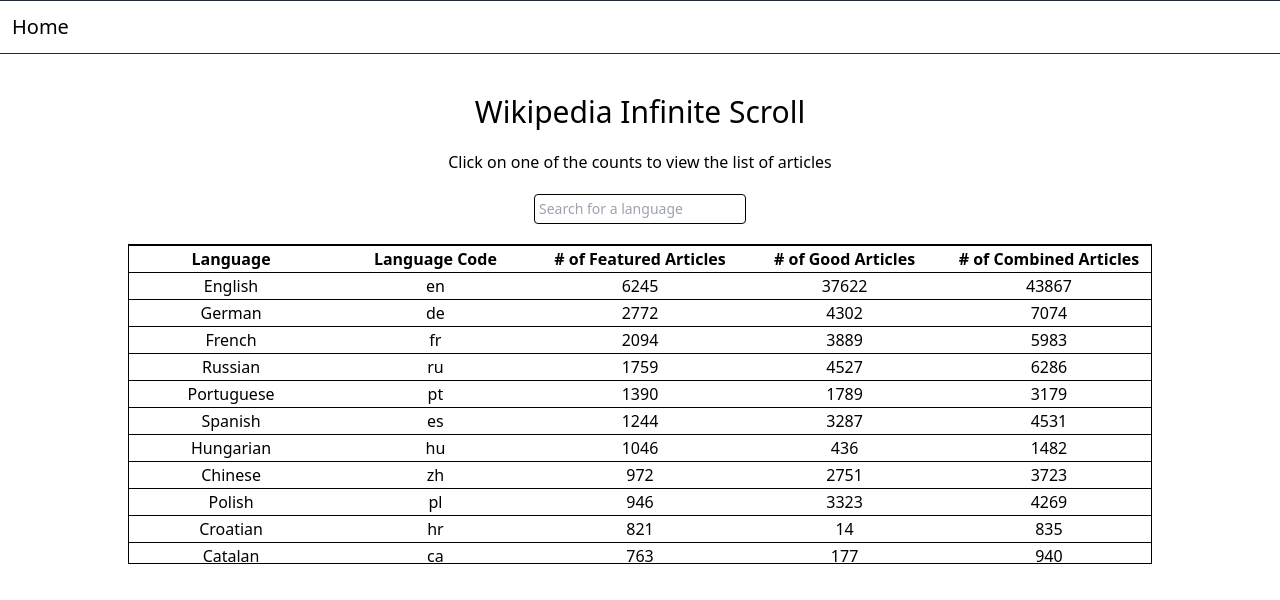
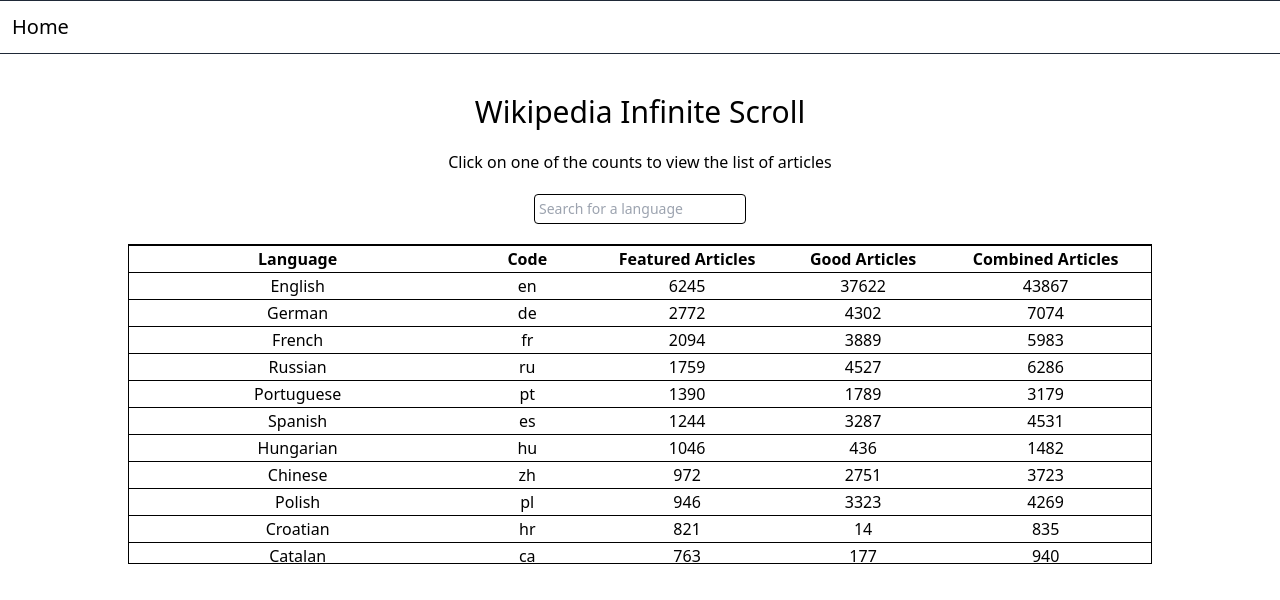
Before and after one commit to HanifCarroll/wikipedia-infinite-scroll, a Next.js app: page / in a window 1280 px wide. Shown: the top 600 px of the page. Built offline with nearby package versions, Linux system fonts and the light colour scheme.

Commit message:
Adjust table sizes

```diff
--- a/pages/index.tsx
+++ b/pages/index.tsx
@@ -35,27 +35,27 @@
           type="text"
           value={searchTerm}
         />
-        <div className="mt-5 max-h-80 w-4/5 overflow-scroll border-y border-black">
+        <div className="mt-5 max-h-80 w-11/12 overflow-scroll border-y border-black md:w-4/5">
           <table className="w-full border-collapse border border-black">
             <thead>
               <tr>
                 <th>Language</th>
-                <th>Language Code</th>
-                <th># of Featured Articles</th>
-                <th># of Good Articles</th>
-                <th># of Combined Articles</th>
+                <th>Code</th>
+                <th>Featured Articles</th>
+                <th>Good Articles</th>
+                <th>Combined Articles</th>
               </tr>
             </thead>
             <tbody>
               {filteredLanguages.map((language) => (
                 <tr key={language.language} className="border border-black ">
-                  <td className="w-1/5 text-center">
+                  <td className="text-center">
                     <span>{language.language}</span>
                   </td>
-                  <td className="w-1/5 text-center">
+                  <td className="text-center">
                     <span>{language.code}</span>
                   </td>
-                  <td className="w-1/5 text-center">
+                  <td className="text-center">
                     {language.featuredCount > 0 ? (
                       <Link href={language.featuredUrl}>
                         {language.featuredCount}
@@ -64,14 +64,14 @@
                       0
                     )}
                   </td>
-                  <td className="w-1/5 text-center">
+                  <td className="text-center">
                     {language.goodCount > 0 ? (
                       <Link href={language.goodUrl}>{language.goodCount}</Link>
                     ) : (
                       0
                     )}
                   </td>
-                  <td className="w-1/5 text-center">
+                  <td className="text-center">
                     {language.bothCount > 0 ? (
                       <Link href={language.bothUrl}>{language.bothCount}</Link>
                     ) : (
```
